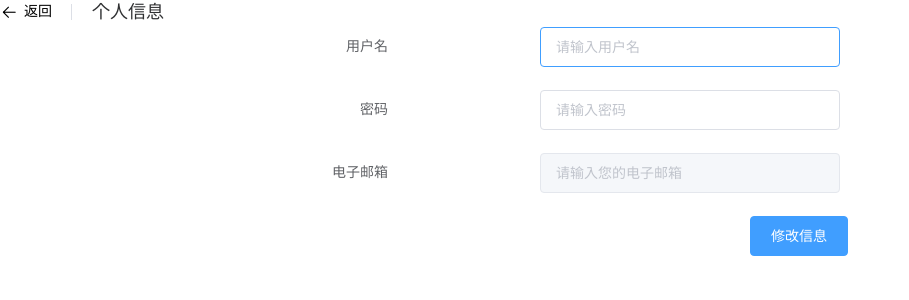
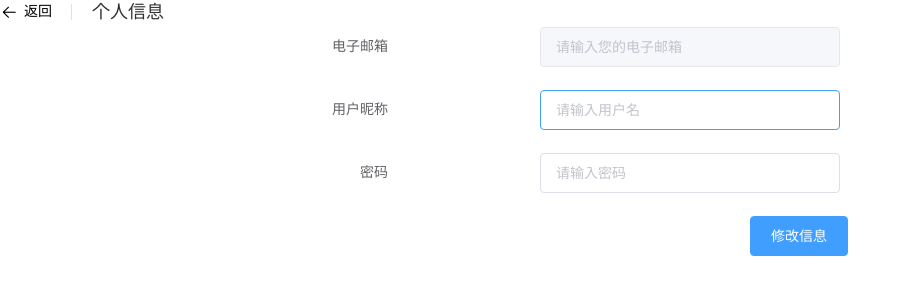
Before and after one commit to sink12138/questionnaire-planet, a Vue app in the folder frontend/: page /personal in a window 1280 px wide. Shown: the top 300 px of the page, without its empty margins (0-909 px from the left). Built offline with nearby package versions, Linux system fonts and the light colour scheme; no server answers; what vue-to-pdf would draw is missing.

Commit message:
个人信息顺序修改

```diff
--- a/frontend/src/views/Personal.vue
+++ b/frontend/src/views/Personal.vue
@@ -4,14 +4,14 @@
     </el-page-header>
 
     <el-form style="display:block; margin:3px 300px" :inline="false" :rules="rules" ref="formData" :model="formData">
-      <el-form-item label="用户名" :label-width="formLabelWidth" prop="username">
+      <el-form-item label="电子邮箱" :label-width="formLabelWidth" prop="email">
+        <el-input v-model="formData.email" autocomplete="off" style="width: 300px" placeholder="请输入您的电子邮箱" :disabled="true"></el-input>
+      </el-form-item>
+      <el-form-item label="用户昵称" :label-width="formLabelWidth" prop="username">
         <el-input v-model="formData.username" autocomplete="off" style="width: 300px" placeholder="请输入用户名" v-focus></el-input>
       </el-form-item>
       <el-form-item label="密码" :label-width="formLabelWidth" prop="password">
         <el-input v-model="formData.password" autocomplete="off" show-password style="width: 300px" placeholder="请输入密码"></el-input>
-      </el-form-item>
-      <el-form-item label="电子邮箱" :label-width="formLabelWidth" prop="email">
-        <el-input v-model="formData.email" autocomplete="off" style="width: 300px" placeholder="请输入您的电子邮箱" :disabled="true"></el-input>
       </el-form-item>
     </el-form>
     <el-button type="primary" @click="modify" style="display:block;margin:5px 5px 5px 750px">修改信息</el-button>
```
